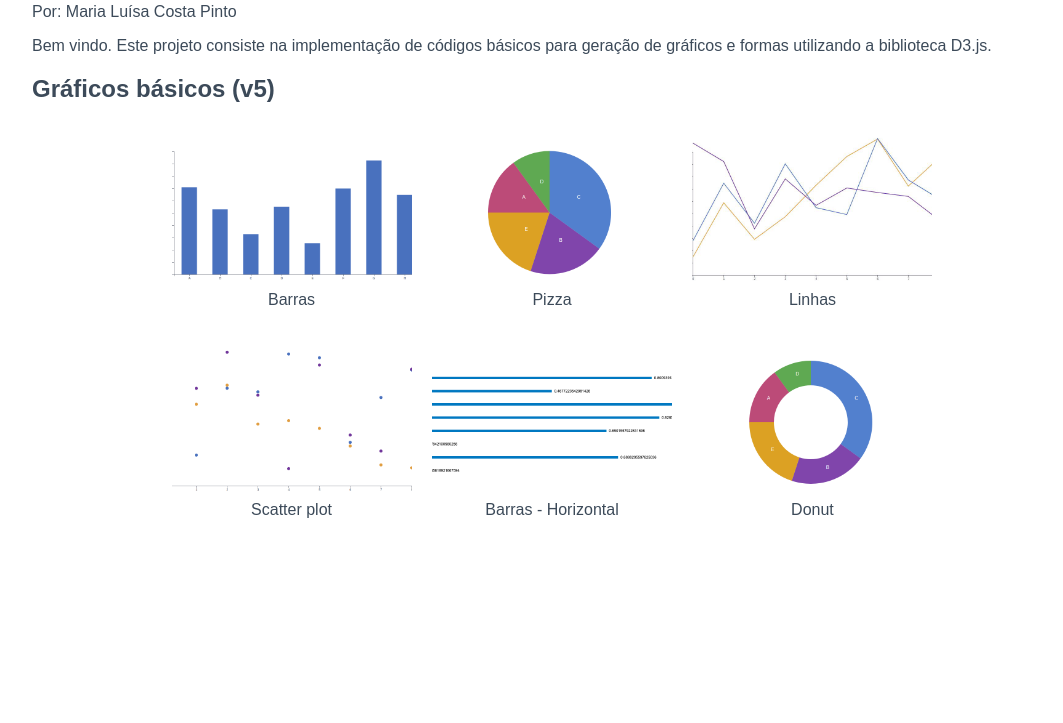
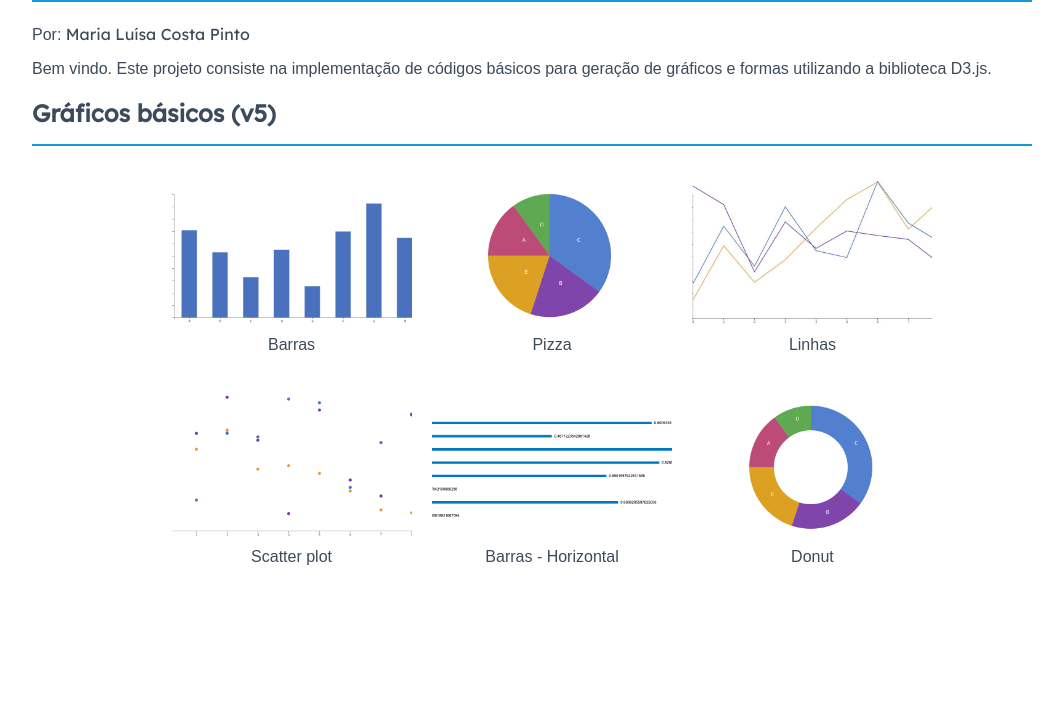
Before and after one commit to marialuisacp/visualizations-d3js, a plain HTML site: page index.html in a window 1280 px wide. Shown: the part 77-800 px from the top of the page, without its empty margins (108-1171 px from the left). Drawn offline with Linux system fonts and the light colour scheme.

Commit message:
Inserindo estilos

```diff
--- a/assets/styles.css
+++ b/assets/styles.css
@@ -1,4 +1,5 @@
 @import url('https://fonts.googleapis.com/css?family=Open+Sans:300,300i,400,400i,600,600i,700,700i,800,800i&display=swap');
+@import url('https://fonts.googleapis.com/css?family=Lexend+Deca&display=swap');
 
 body, html {
   margin: 0;
@@ -8,8 +9,20 @@ body * {
   font-family: 'Arial', 'Open Sans', sans-serif;
   color: #3C4A59;
 }
+
+h1, h2, h3, h4, h5 {
+  /* width: 80%; */
+  border-bottom: solid #1297E0 2px;
+  padding-bottom: 16px;
+}
+
+h1, h2, h3, h4, h5,
+h1 *, h2 *, h3 *, h4 *{
+	font-family: 'Lexend Deca', sans-serif;
+}
 a {
   text-decoration: none;
+  font-family: 'Lexend Deca', sans-serif;
 }
 h1 a {
   color: #333333;
@@ -77,3 +90,7 @@ ul.nav-items li {
 .box-thumb.scatterplot {
 	background-image: url('charts/scatterplot.png');
 }
+
+.hljs-type, .hljs-string, .hljs-number, .hljs-selector-id, .hljs-selector-class, .hljs-quote, .hljs-template-tag, .hljs-deletion {
+  color: #CA2C68 !important;
+}
```
